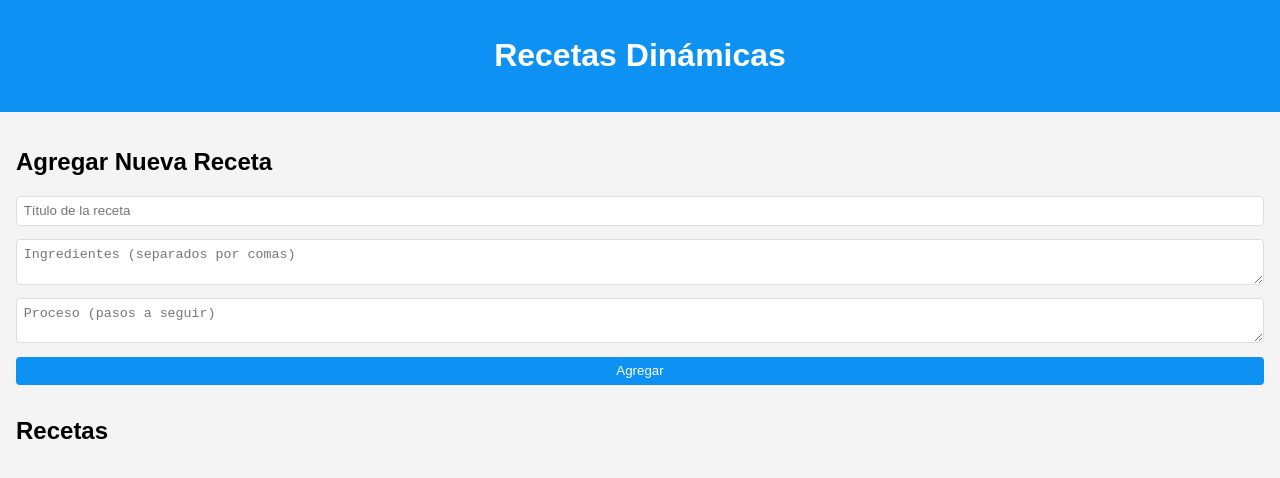
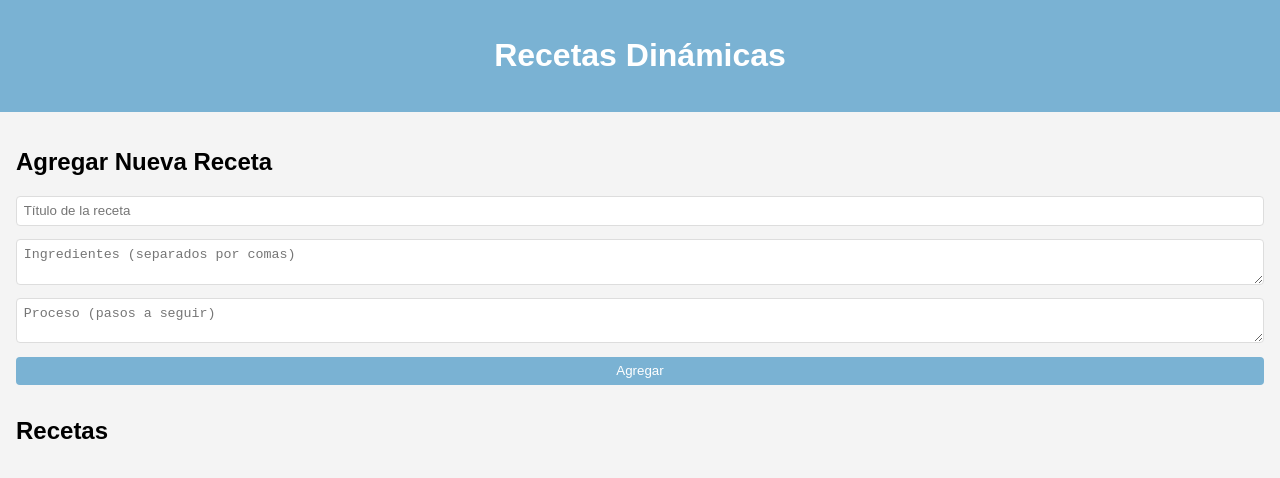
Before and after one commit to Bryaan159/DevPrueba, a plain HTML site: page frontend/index.html in a window 1280 px wide. Drawn offline with nearby package versions, Linux system fonts and the light colour scheme; no server answers.

Commit message:
Se hizo un cambio en el Frontend

```diff
--- a/frontend/index.html
+++ b/frontend/index.html
@@ -13,7 +13,7 @@
     }
 
     header {
-      background-color: #0D92F4;
+      background-color: #7AB2D3;
       color: white;
       padding: 1em;
       text-align: center;
@@ -42,7 +42,7 @@
 
     form button {
       padding: 0.5em;
-      background-color: #0D92F4;
+      background-color: #7AB2D3;
       color: white;
       border: none;
       cursor: pointer;
@@ -50,7 +50,7 @@
     }
 
     form button:hover {
-      background-color: #0D92F4;
+      background-color: #7AB2D3;
     }
 
     #recetas-container {
@@ -68,7 +68,6 @@
       transition: transform 0.2s ease;
       position: relative;
     }
-    /* agregar info */
 
     .receta-card:hover {
       transform: scale(1.05);
```
